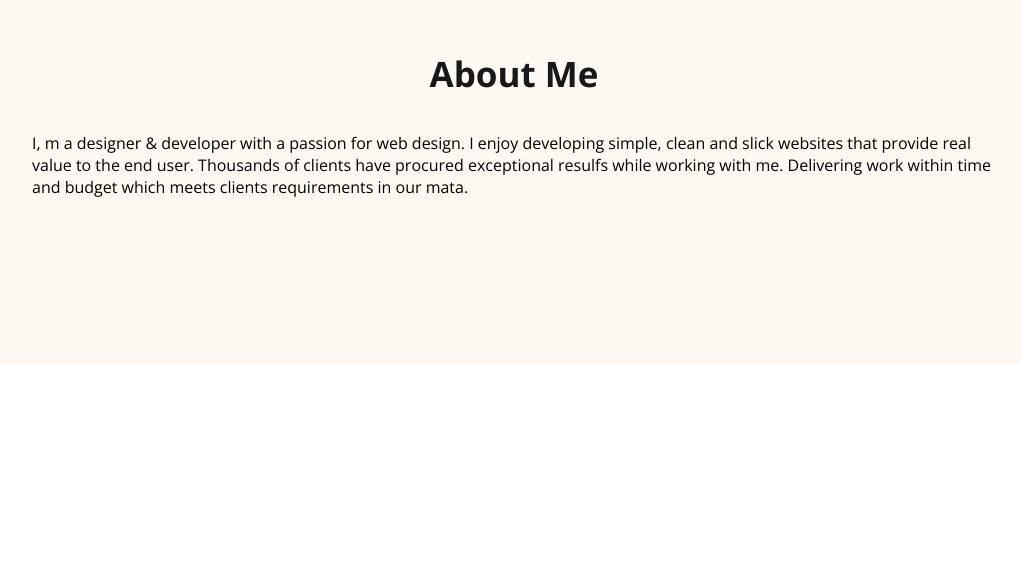
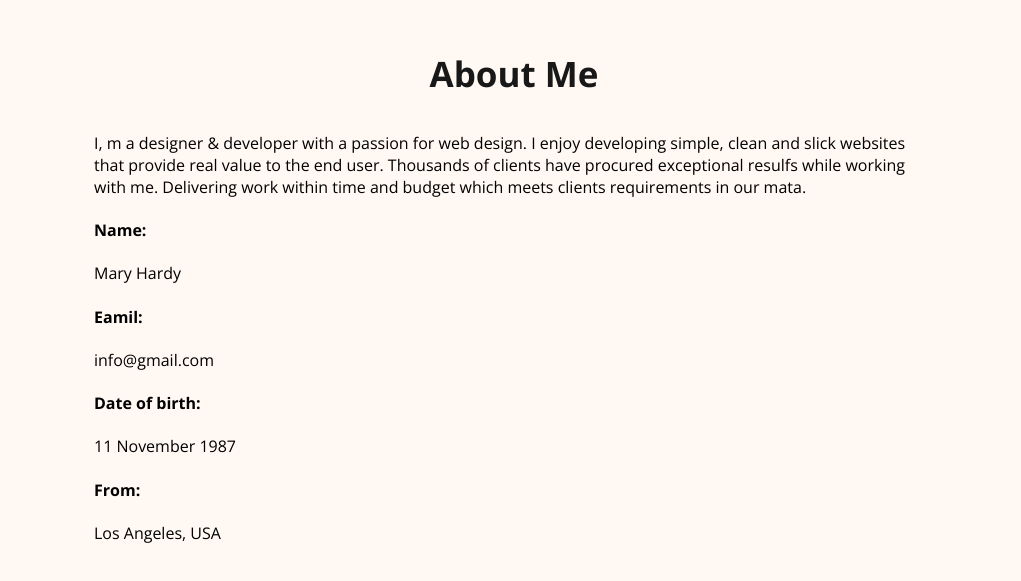
Before and after one commit to aayman01/web-developer-portfolio, a plain HTML site: page index.html in a window 1280 px wide. Shown: the part 1023-1604 px from the top of the page, without its empty margins (126-1147 px from the left). Before the commit the page ends 1507 px from the top, so only its background shows below. Drawn offline with nearby package versions, Linux system fonts and the light colour scheme.

Commit message:
4th commit

```diff
--- a/index.html
+++ b/index.html
@@ -26,7 +26,8 @@
             <div class="banner-content">
                 <h3 class="banner-greeting">Hi, I am</h3>
                 <h1 class="banner-title">Mary Hardy</h1>
-                <p class="banner-discription">Shot what able cold new see hold.Friendly as an betrayed formerly he. Morning because as to society behaved moments.</p>
+                <p class="banner-discription">Shot what able cold new see hold.Friendly as an betrayed formerly he.
+                    Morning because as to society behaved moments.</p>
                 <button class="btn-primary">Download CV</button>
                 <button class="btn-primary">Contact</button>
             </div>
@@ -37,9 +38,30 @@
     <main>
         <section class="about">
             <h3 class="about-title">About Me</h3>
-            <p class="about-discription">I, m a designer & developer with a passion for web design. I enjoy developing simple, clean and slick websites that provide real value to the end user. Thousands of clients have procured exceptional resulfs while working with me. Delivering work within time and budget which meets clients requirements in our mata.</p>
+            <p class="about-discription">I, m a designer & developer with a passion for web design. I enjoy developing
+                simple, clean and slick websites that provide real value to the end user. Thousands of clients have
+                procured exceptional resulfs while working with me. Delivering work within time and budget which meets
+                clients requirements in our mata.</p>
+
+                <div class="about-info-container">
+                    <h4 class="info-title">Name:</h4>
+                    <p class="info-description">Mary Hardy </p>
+                </div>
+                <div class="about-info">
+                    <h4 class="info-title">Eamil:</h4>
+                    <p class="info-description">info@gmail.com</p>
+                </div>
+                <div class="about-info">
+                    <h4 class="info-title">Date of birth:</h4>
+                    <p class="info-description">11 November 1987</p>
+                </div>
+                <div class="about-info">
+                    <h4 class="info-title">From:</h4>
+                    <p class="info-description">Los Angeles, USA</p>
+                </div>
 
         </section>
+
 
     </main>
 
--- a/styles/style.css
+++ b/styles/style.css
@@ -106,10 +106,12 @@ nav li {
 }
 
 /* main section styles */
+main{
+    max-width: 1140px;
+    margin: 0 auto;
+}
 /* about section */
 .about {
-    /* width: 900px;
-    height: 250px; */
     border-radius: 10px;
     background: #FFF8F3;
     padding: 150px;
@@ -124,3 +126,7 @@ nav li {
     font-style: normal;
     font-weight: 400;
 }
+.about-info-container{
+
+
+}
```
